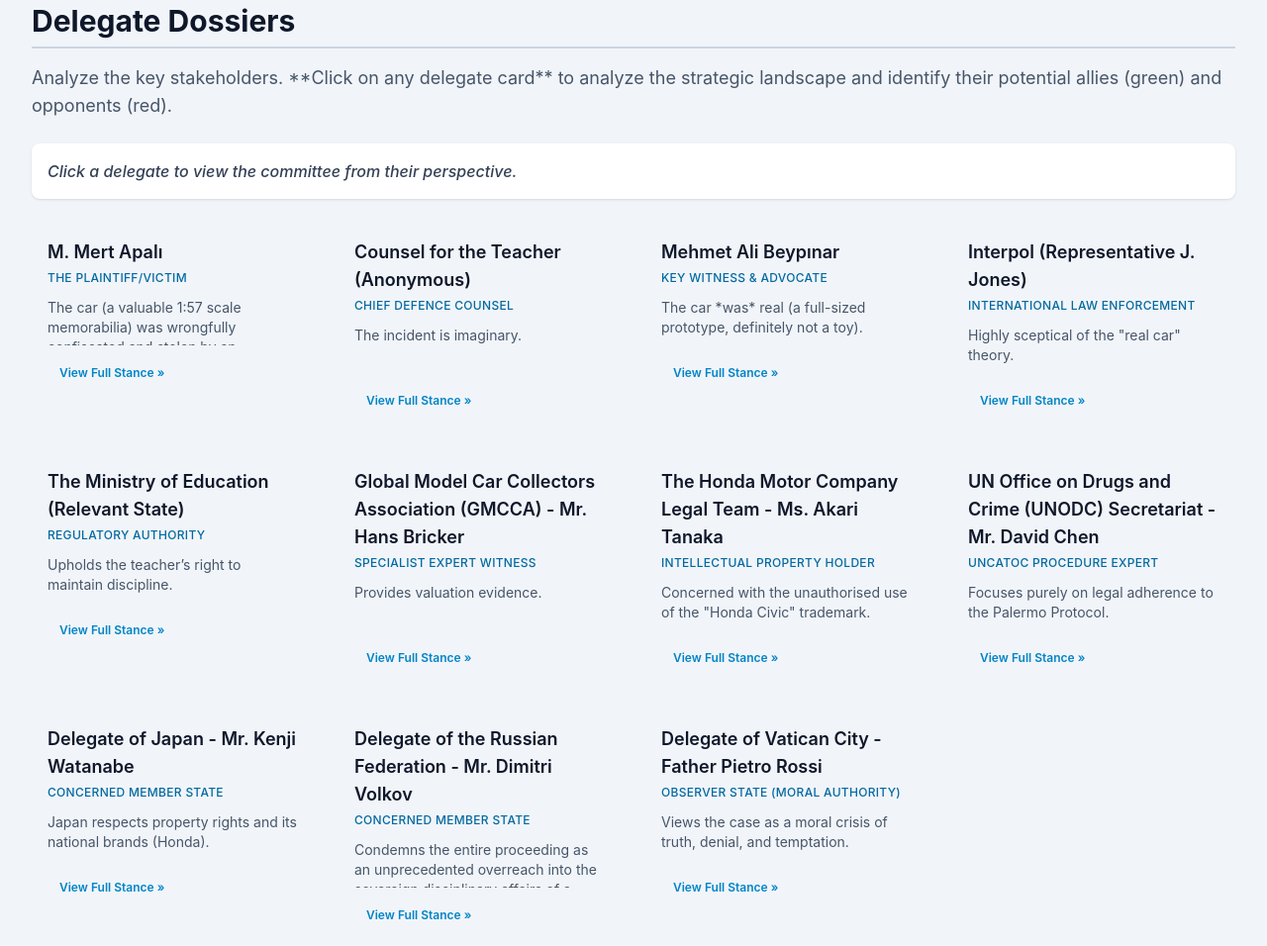
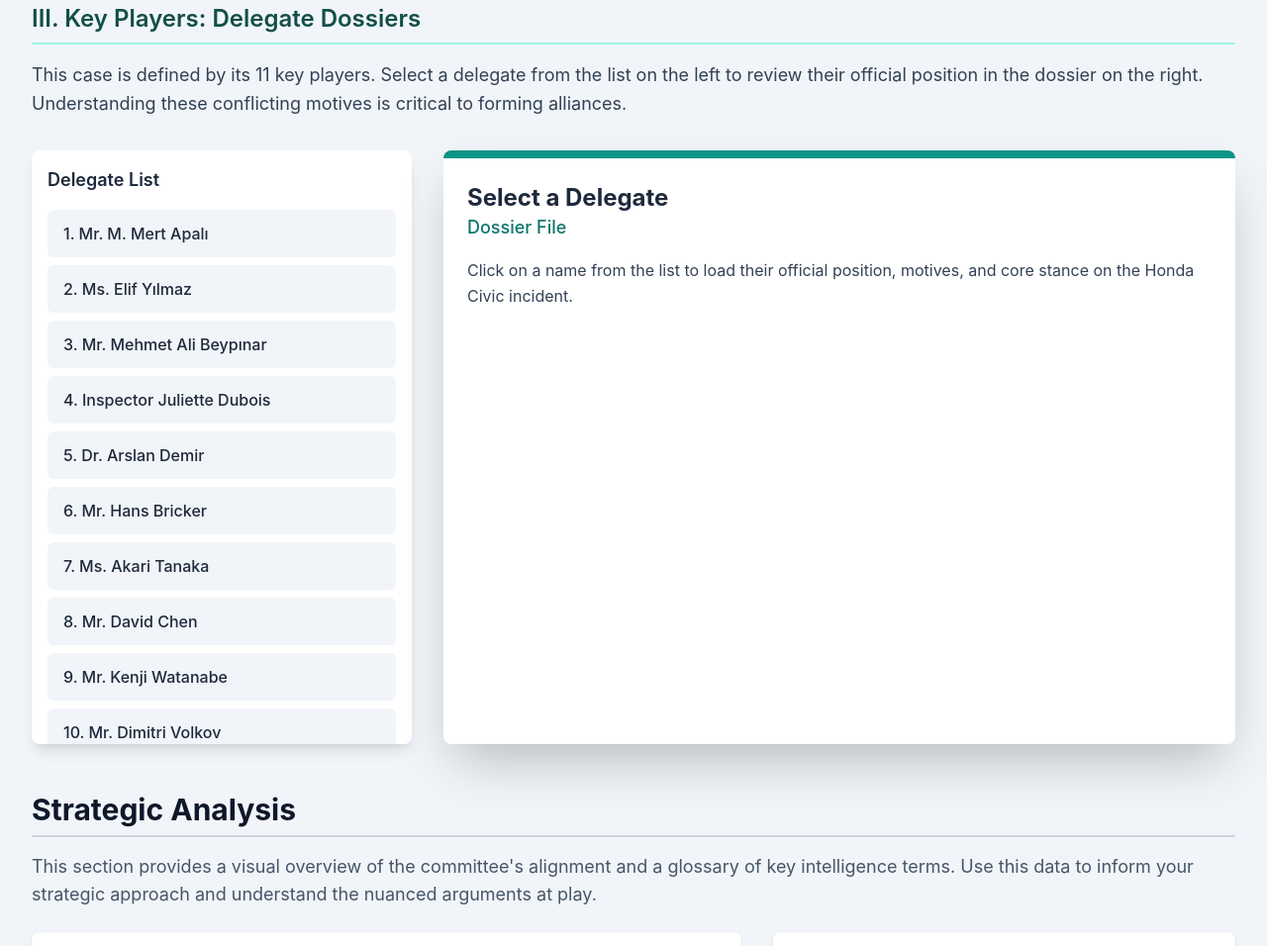
Before and after one commit to StZiza/MissingHondaCivic, a plain HTML site: page index.html in a window 1280 px wide. Shown: the part 1087-2043 px from the top of the page at 99% size. Drawn offline with nearby package versions, Linux system fonts and the light colour scheme.

Commit message:
Update index.html

```diff
--- a/index.html
+++ b/index.html
@@ -138,18 +138,35 @@
             </div>
         </section>
 
-        <section id="dossiers" class="mb-12 scroll-mt-24">
-            <h2 class="text-3xl font-bold mb-4 text-slate-900 border-b-2 border-slate-300 pb-2">Delegate Dossiers</h2>
-            <p class="text-lg text-slate-600 mb-6">
-                Analyze the key stakeholders. **Click on any delegate card** to analyze the strategic landscape and identify their potential allies (green) and opponents (red).
+           <section id="players" class="mb-12 scroll-mt-20">
+            <h3 class="text-2xl font-semibold text-teal-900 border-b-2 border-teal-200 pb-2">III. Key Players: Delegate Dossiers</h3>
+            <p class="mt-4 text-lg text-slate-700 leading-relaxed">
+                This case is defined by its 11 key players. Select a delegate from the list on the left to review their official position in the dossier on the right. Understanding these conflicting motives is critical to forming alliances.
             </p>
-
-            <!-- Removed the dropdown and replaced it with clear instructions and dynamic feedback -->
-            <div class="mb-6 bg-white p-4 rounded-lg shadow sticky top-20 z-30">
-                <p id="ally-finder-feedback" class="text-md font-medium text-slate-700 italic">Click a delegate to view the committee from their perspective.</p>
-            </div>
-
-            <div id="delegate-grid" class="grid grid-cols-1 sm:grid-cols-2 lg:grid-cols-3 xl:grid-cols-4 gap-6">
+            <div class="mt-8 md:grid md:grid-cols-3 md:gap-8">
+                <div class="md:col-span-1 bg-white p-4 rounded-lg shadow-lg h-full max-h-[600px] overflow-y-auto">
+                    <h4 class="text-lg font-semibold text-slate-800 mb-4">Delegate List</h4>
+                    <ul id="delegate-list" class="space-y-2">
+                        <li><button data-delegate-id="1" class="dossier-list-item w-full text-left px-4 py-3 rounded-md bg-slate-100 hover:bg-teal-100 transition-colors font-medium">1. Mr. M. Mert Apalı</button></li>
+                        <li><button data-delegate-id="2" class="dossier-list-item w-full text-left px-4 py-3 rounded-md bg-slate-100 hover:bg-teal-100 transition-colors font-medium">2. Ms. Elif Yılmaz</button></li>
+                        <li><button data-delegate-id="3" class="dossier-list-item w-full text-left px-4 py-3 rounded-md bg-slate-100 hover:bg-teal-100 transition-colors font-medium">3. Mr. Mehmet Ali Beypınar</button></li>
+                        <li><button data-delegate-id="4" class="dossier-list-item w-full text-left px-4 py-3 rounded-md bg-slate-100 hover:bg-teal-100 transition-colors font-medium">4. Inspector Juliette Dubois</button></li>
+                        <li><button data-delegate-id="5" class="dossier-list-item w-full text-left px-4 py-3 rounded-md bg-slate-100 hover:bg-teal-100 transition-colors font-medium">5. Dr. Arslan Demir</button></li>
+                        <li><button data-delegate-id="6" class="dossier-list-item w-full text-left px-4 py-3 rounded-md bg-slate-100 hover:bg-teal-100 transition-colors font-medium">6. Mr. Hans Bricker</button></li>
+                        <li><button data-delegate-id="7" class="dossier-list-item w-full text-left px-4 py-3 rounded-md bg-slate-100 hover:bg-teal-100 transition-colors font-medium">7. Ms. Akari Tanaka</button></li>
+                        <li><button data-delegate-id="8" class="dossier-list-item w-full text-left px-4 py-3 rounded-md bg-slate-100 hover:bg-teal-100 transition-colors font-medium">8. Mr. David Chen</button></li>
+                        <li><button data-delegate-id="9" class="dossier-list-item w-full text-left px-4 py-3 rounded-md bg-slate-100 hover:bg-teal-100 transition-colors font-medium">9. Mr. Kenji Watanabe</button></li>
+                        <li><button data-delegate-id="10" class="dossier-list-item w-full text-left px-4 py-3 rounded-md bg-slate-100 hover:bg-teal-100 transition-colors font-medium">10. Mr. Dimitri Volkov</button></li>
+                        <li><button data-delegate-id="11" class="dossier-list-item w-full text-left px-4 py-3 rounded-md bg-slate-100 hover:bg-teal-100 transition-colors font-medium">11. Father Pietro Rossi</button></li>
+                    </ul>
+                </div>
+                <div class="md:col-span-2 mt-8 md:mt-0 bg-white p-6 rounded-lg shadow-2xl border-t-8 border-teal-600">
+                    <h4 class="text-2xl font-bold text-slate-800" id="dossier-name">Select a Delegate</h4>
+                    <p class="text-lg font-medium text-teal-700 mb-4" id="dossier-role">Dossier File</p>
+                    <div class="text-slate-700 space-y-3 leading-relaxed" id="dossier-stance">
+                        <p>Click on a name from the list to load their official position, motives, and core stance on the Honda Civic incident.</p>
+                    </div>
+                </div>
             </div>
         </section>
 
```
